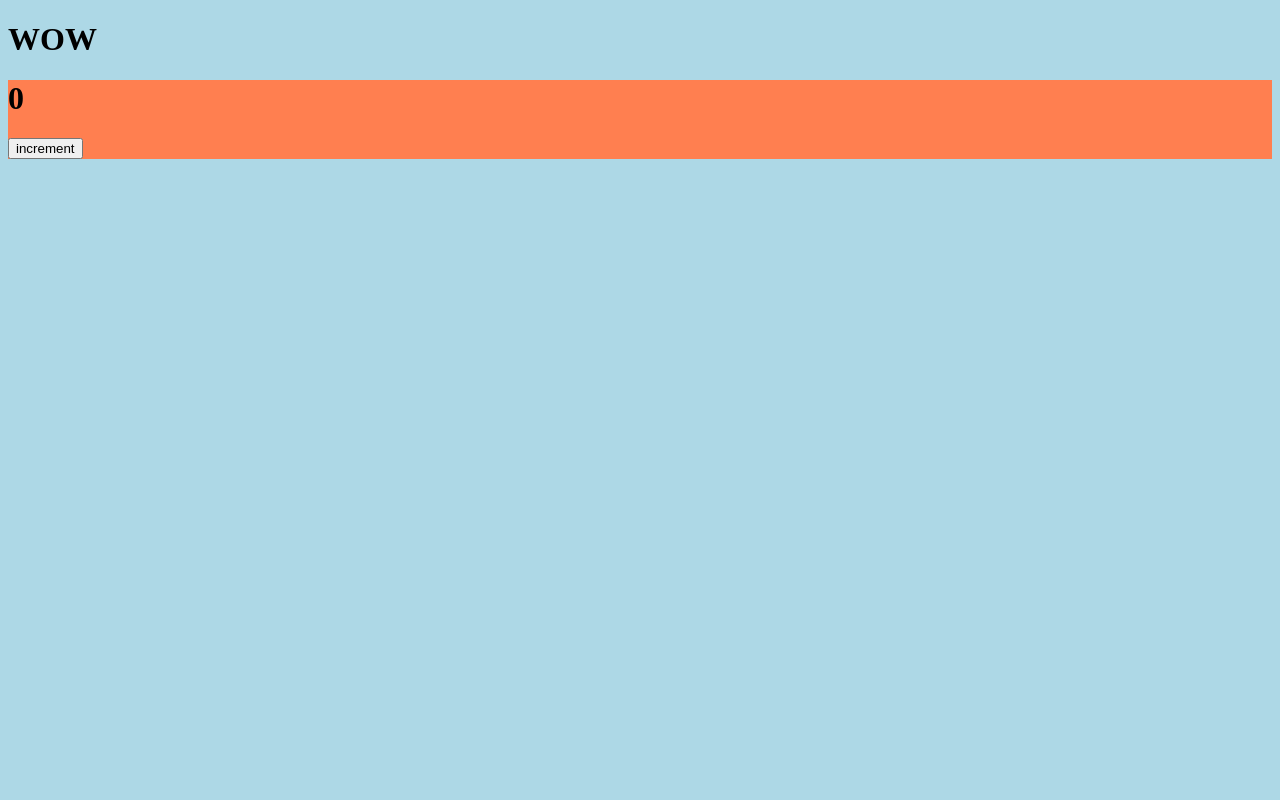
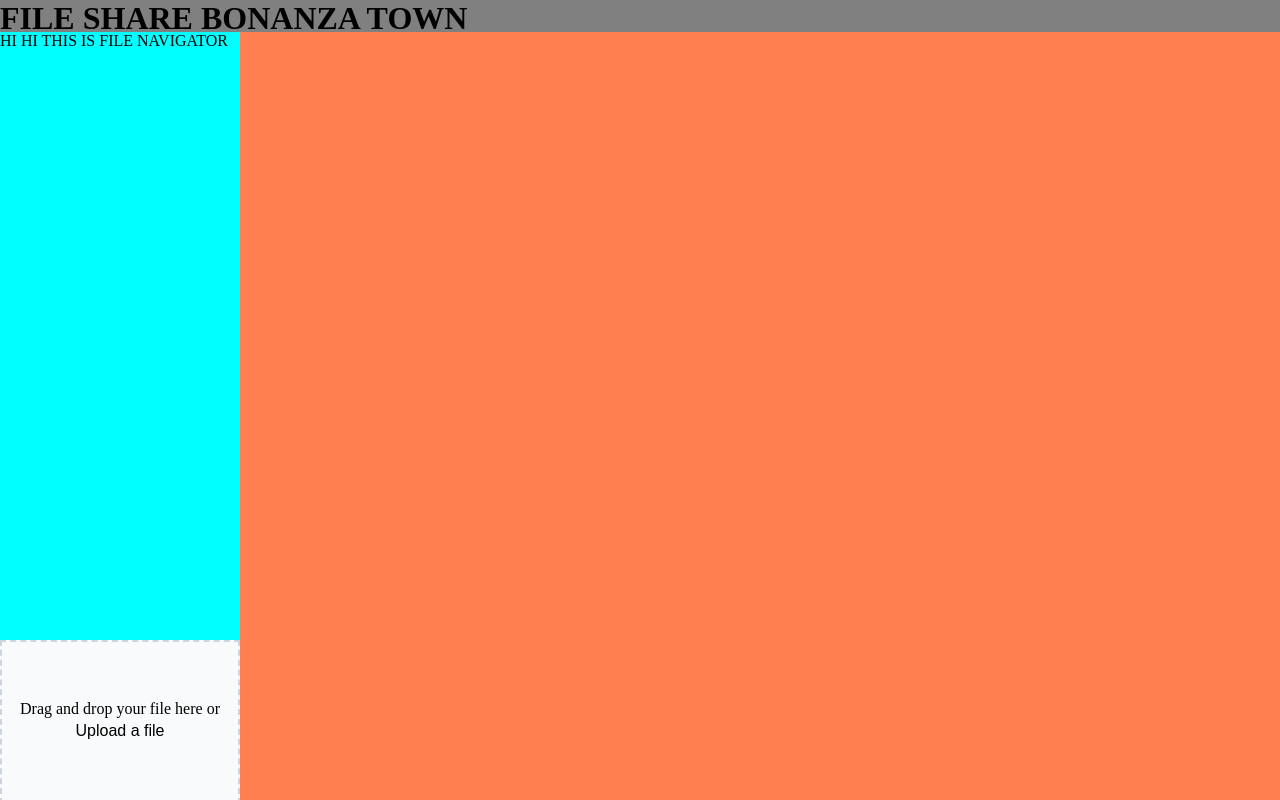
Before and after one commit to Ronagens/bonanza-town, a React app: page / in a window 1280 px wide. Built offline with nearby package versions, Linux system fonts and the light colour scheme.

Commit message:
Completed drap and drop files, working on actually uploading them to server

```diff
--- a/client/App.jsx
+++ b/client/App.jsx
@@ -5,7 +5,7 @@ import './stylesheets/styles.css';
 
 const App = () => {
   return(
-    <div className="testclass">
+    <div>
       <MainContainer/>
     </div>
   );
--- /dev/null
+++ b/client/components/DragDropFile.jsx
@@ -0,0 +1,59 @@
+import React, { useState } from 'react';
+
+const DragDropFile = () => {
+
+  const [dragActive, setDragActive] = useState(false);
+
+  const handleDrag = function(e) {
+    e.preventDefault();
+    e.stopPropagation();
+    if (e.type === 'dragenter' || e.type === 'dragover') {
+      setDragActive(true);
+    }
+    else if (e.type === 'dragleave') {
+      setDragActive(false);
+    }
+  }
+
+  const handleDrop = function(e) {
+    e.preventDefault();
+    e.stopPropagation();
+    setDragActive(false);
+    if (e.dataTransfer.files && e.dataTransfer.files[0]) {
+      console.log('draggy files: ', e.dataTransfer.files);
+      uploadFile(e.dataTransfer.files[0]);
+    }
+  }
+
+  const handleChange = function(e) {
+    e.preventDefault();
+    if (e.target.files && e.target.files[0]) {
+      console.log('clicky files: ', e.target.files);
+    }
+  }
+
+  const uploadFile = (file) => {
+    fetch('/file', {
+      method: 'POST',
+      body: file
+    })
+    .then(response => console.log(response))
+    // .then(success => console.log(success))
+    .catch(err => console.log(err));
+  }
+
+  return (
+    <form id="form-file-upload" onDragEnter={handleDrag} onSubmit={(e) => e.preventDefault()}>
+      <input type="file" id="input-file-upload" multiple={true} onChange={handleChange} />
+      <label id="label-file-upload" htmlFor="input-file-upload" className={dragActive ? "drag-active" : "" }>
+        <div>
+          <p>Drag and drop your file here or</p>
+          <button className="upload-button">Upload a file</button>
+        </div>
+      </label>
+      { dragActive && <div id="drag-file-element" onDragEnter={handleDrag} onDragLeave={handleDrag} onDragOver={handleDrag} onDrop={handleDrop}></div> }
+    </form>
+  );
+};
+
+export default DragDropFile;
--- /dev/null
+++ b/client/components/FileNavigator.jsx
@@ -0,0 +1,16 @@
+import React from 'react';
+
+import DragDropFile from './DragDropFile.jsx';
+
+const FileNavigator = () => {
+  return(
+    <div>
+      <p>HI HI THIS IS FILE NAVIGATOR</p>
+      <div className="file-upload">
+        <DragDropFile />
+      </div>
+    </div>
+  );
+};
+
+export default FileNavigator;
--- a/client/containers/MainContainer.jsx
+++ b/client/containers/MainContainer.jsx
@@ -13,16 +13,25 @@ import React from 'react';
 import { useSelector, useDispatch } from 'react-redux';
 import { counter } from '../reducers/generalReducers.js';
 
+import FileNavigator from '../components/FileNavigator.jsx';
+
 const MainContainer = () => {
 
-  const dispatch = useDispatch();
-
-  const count = useSelector(state => state.general.count);
+  // const dispatch = useDispatch();
+  // const count = useSelector(state => state.general.count);
+  // <h1>{count}</h1>
+  // <button onClick={ () => dispatch(counter()) }>increment</button>
 
   return(
-    <div className="container">
-      <h1>{count}</h1>
-      <button onClick={ () => dispatch(counter()) }>increment</button>
+    <div className="container-main">
+      <div className="header-nav-bar">
+        <header>
+          <h1>FILE SHARE BONANZA TOWN</h1>
+        </header>
+      </div>
+      <div className="file-navigator">
+        <FileNavigator />
+      </div>
     </div>
   );
 };
--- a/client/index.html
+++ b/client/index.html
@@ -7,9 +7,6 @@
   <title>Tristan's solo project bonanza</title>
 </head>
 <body>
-  <header>
-    <h1>WOW</h1>
-  </header>
   <div id="root"></div>
   <script src="./bundle.js"></script>
 </body>
--- a/client/stylesheets/styles.css
+++ b/client/stylesheets/styles.css
@@ -1,7 +1,89 @@
 body {
   background-color: lightblue;
+  margin: 0px;
 }
 
-.testclass {
+h1 {
+  margin: 0px;
+}
+
+p {
+  margin: 0px;
+}
+
+#form-file-upload {
+  height: 100%;
+  width: 100%;
+  max-width: 100%;
+  text-align: center;
+  position: relative;
+}
+
+#input-file-upload {
+  display: none;
+}
+
+#label-file-upload {
+  height: 100%;
+  display: flex;
+  align-items: center;
+  justify-content: center;
+  border-width: 2px;
+  border-style: dashed;
+  border-color: #cbd5e1;
+  background-color: #f8fafc;
+}
+
+#label-file-upload.drag-active {
+  background-color: yellow;
+}
+
+#drag-file-element {
+  position: absolute;
+  width: 100%;
+  height: 100%;
+  border-radius: 1rem;
+  top: 0px;
+  right: 0px;
+  bottom: 0px;
+  left: 0px;
+}
+
+.container-main {
   background-color: coral;
+  height: 100vh;
+  margin: 0px;
 }
+
+.header-nav-bar {
+  background-color: grey;
+  height: 4vh;
+}
+
+.file-navigator {
+  background-color: aqua;
+  height: 76vh;
+  width: 30vh;
+}
+
+.file-upload {
+  background-color: forestgreen;
+  height: 20vh;
+  width: 30vh;
+  position: fixed;
+  bottom: 0;
+  left: 0;
+}
+
+.upload-button {
+  cursor: pointer;
+  padding: 0.25rem;
+  font-size: 1rem;
+  border: none;
+  font-family: 'Oswald', sans-serif;
+  background-color: transparent;
+}
+
+.upload-button:hover {
+  text-decoration-line: underline;
+}
--- a/webpack.config.js
+++ b/webpack.config.js
@@ -17,7 +17,7 @@ module.exports = {
       directory: path.join(__dirname, 'build'),
     },
     proxy: {
-      '/api': 'http://localhost:3000',
+      '/file': 'http://localhost:3000',
     },
     port: 8080, // you can change the port
   },
```
